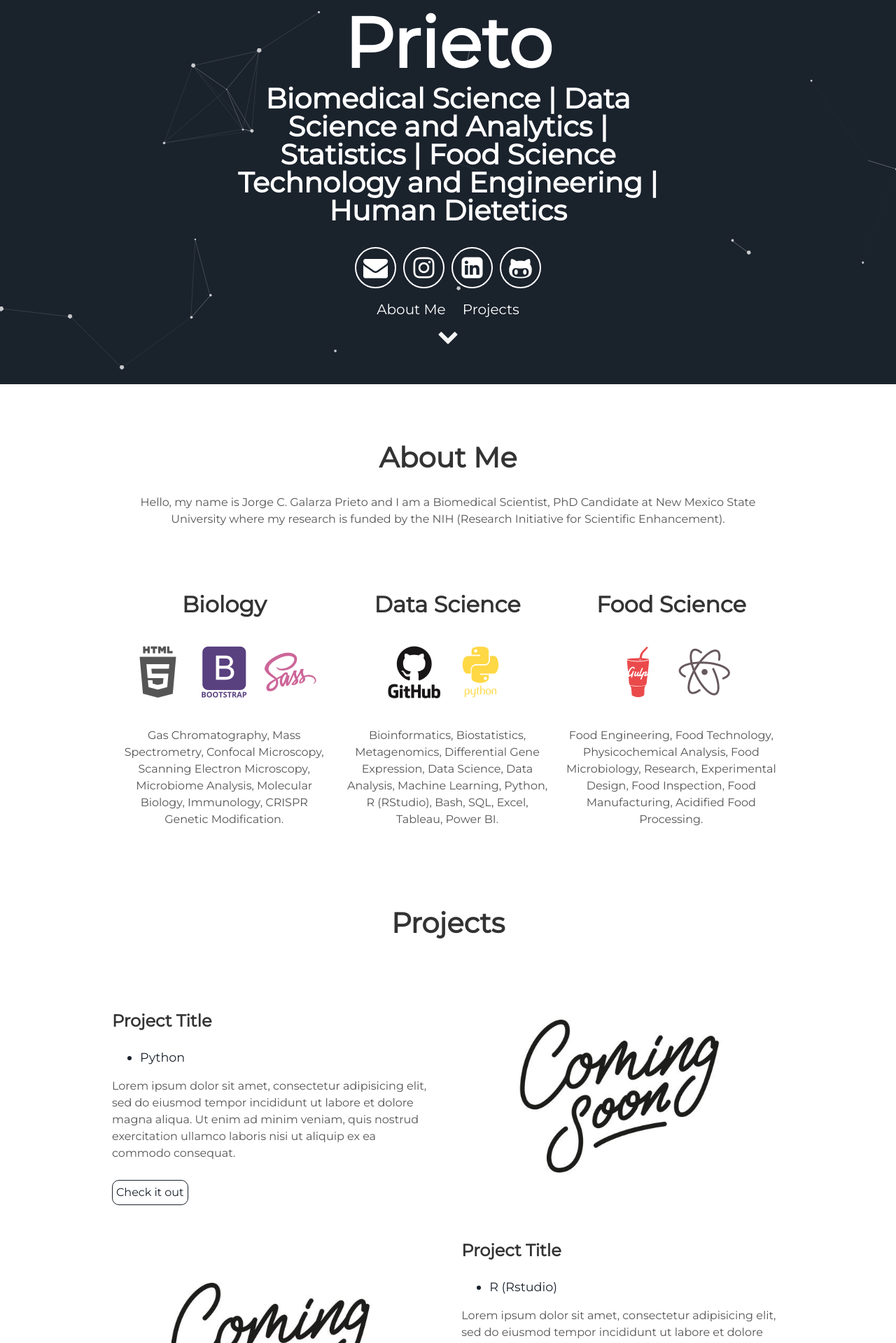
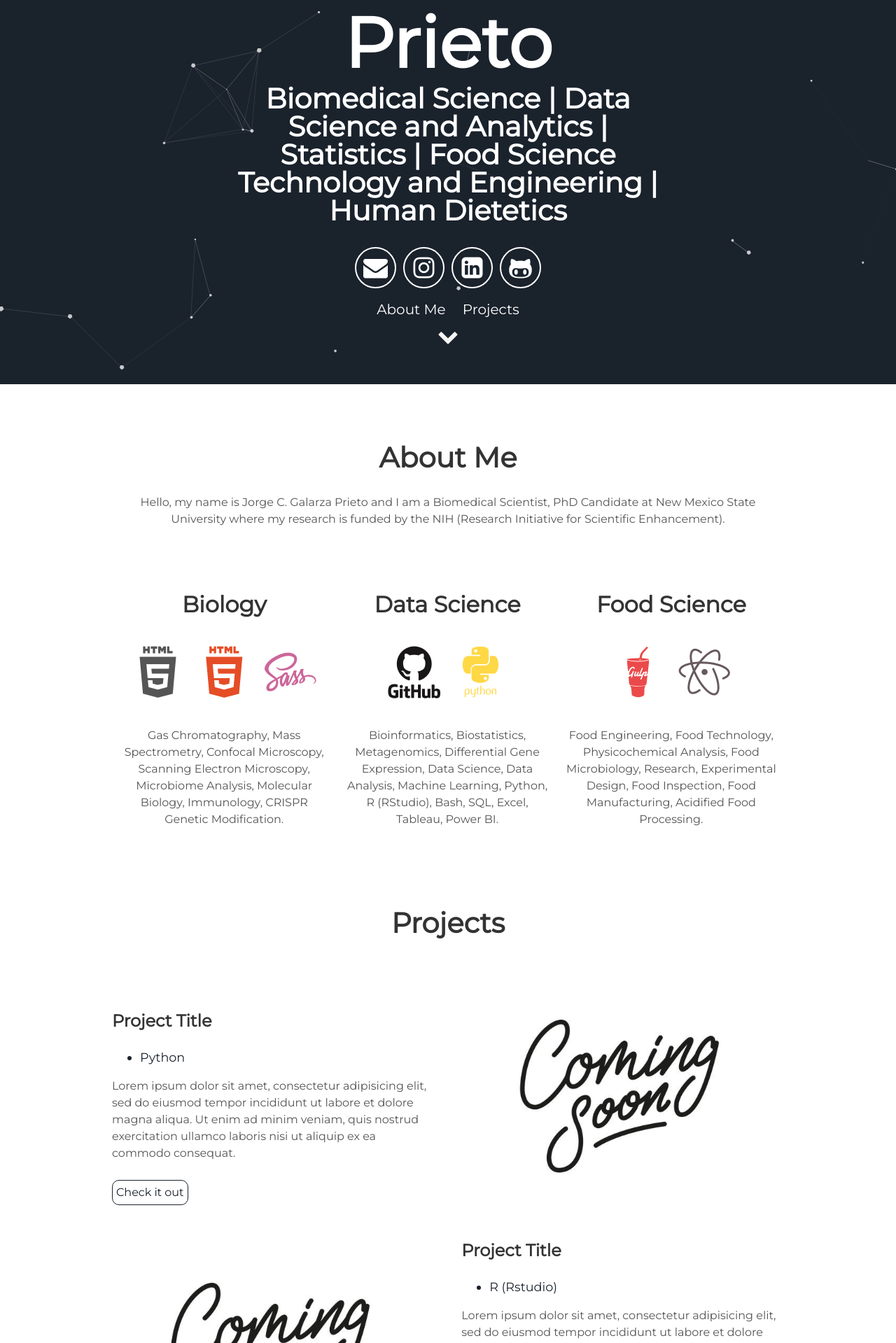
Before and after one commit to jorgegalarza1/jorgegalarza1.github.io, a Jekyll site: the page built from index.html, in a window 1280 px wide. Shown: the part 351-2270 px from the top of the page at 70% size. Built offline with Jekyll 4.4.1, drawn with Linux system fonts in a browser that asks for light colours.

Commit message:
Update about.html

```diff
--- a/_includes/about.html
+++ b/_includes/about.html
@@ -6,6 +6,7 @@
     <div class="tech">
       <h2>Biology</h2>
       <i class="devicon-html5-plain-wordmark"></i>
+      <i class="devicon-html5-plain-wordmark colored"></i
       <i class="devicon-bootstrap-plain-wordmark colored"></i>
       <i class="devicon-sass-original colored"></i>
       <p>Gas Chromatography, Mass Spectrometry, Confocal Microscopy, Scanning Electron Microscopy, Microbiome Analysis, Molecular Biology, Immunology, CRISPR Genetic Modification.</p>
```
